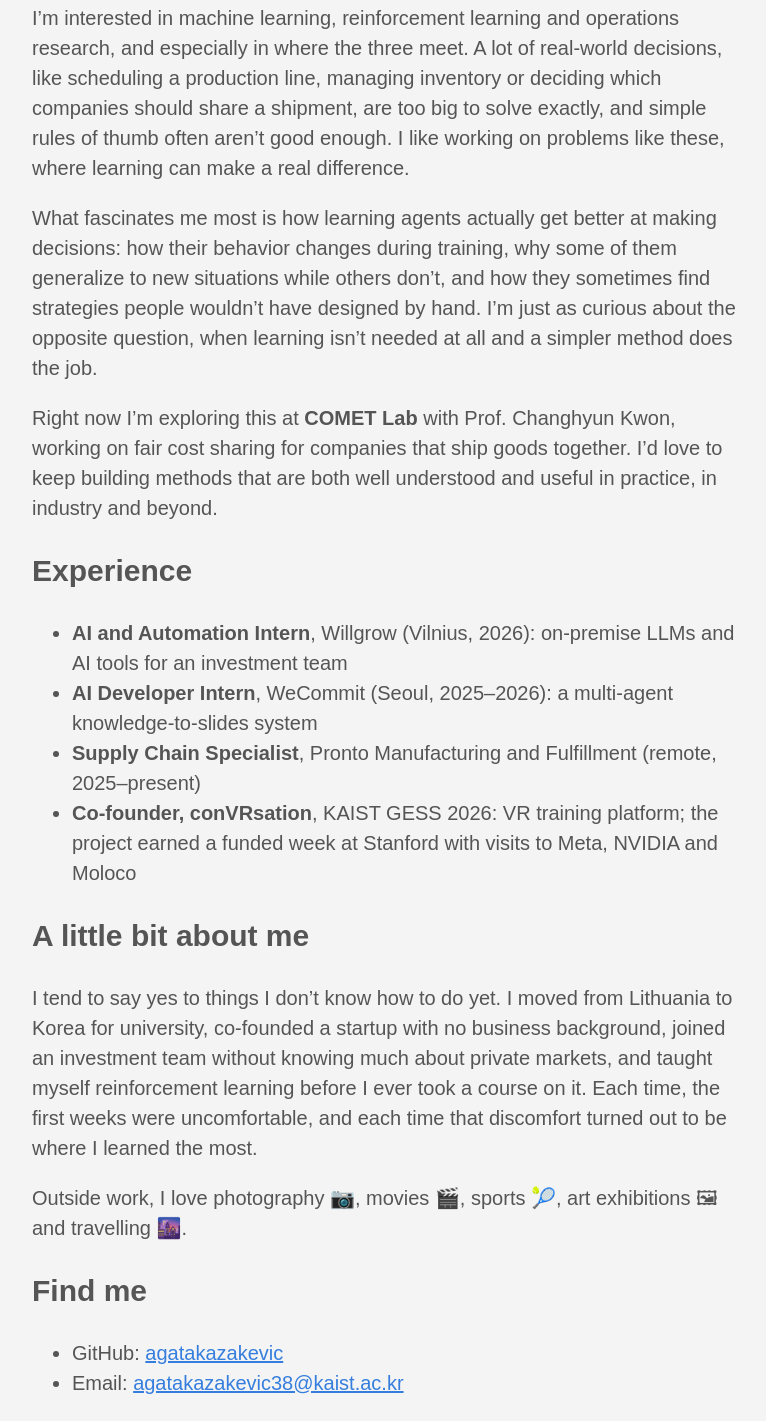
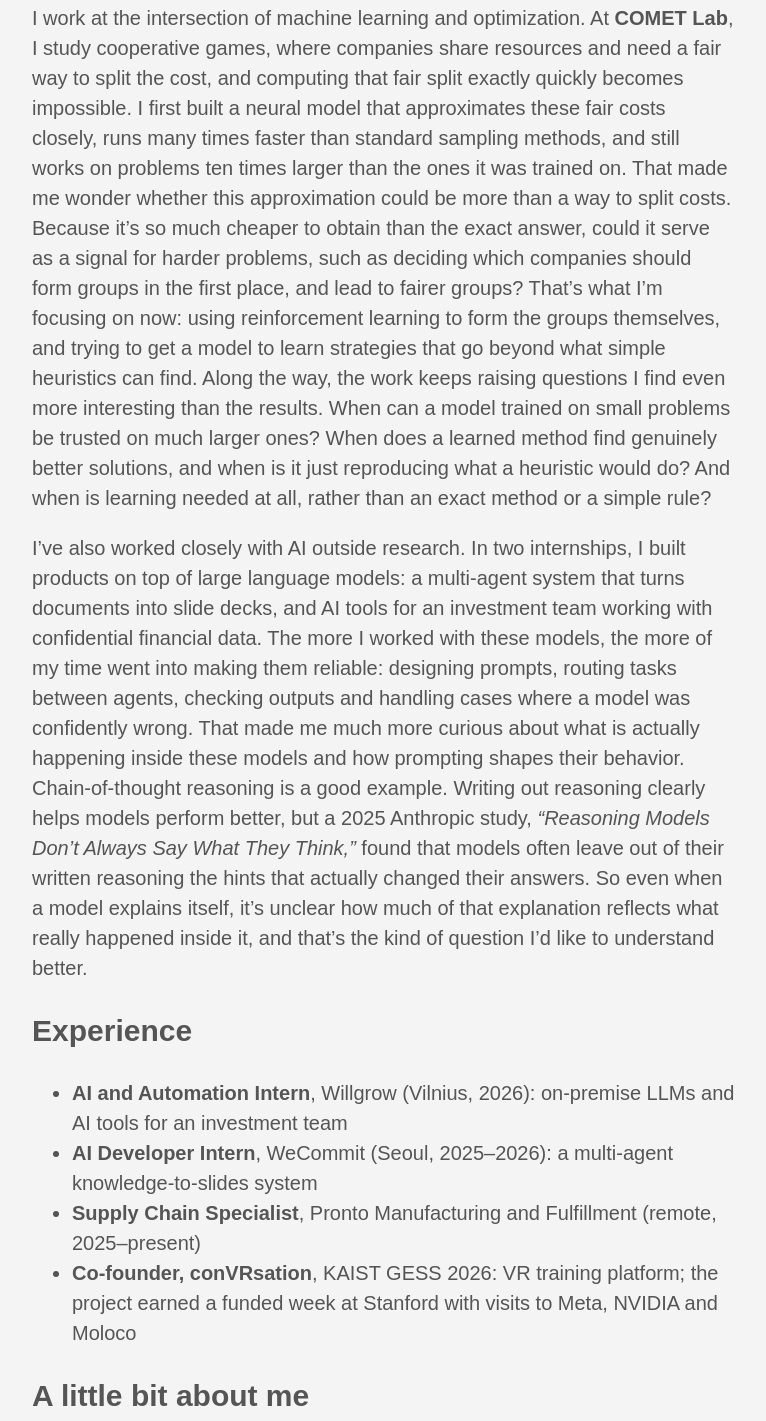
Before and after one commit to agatakazakevic/Agataportfolio, a plain HTML site: page about/index.html in a window 1280 px wide. Shown: the part 1338-2759 px from the top of the page, without its empty margins (256-1022 px from the left). Drawn offline with Linux system fonts and the light colour scheme.

Commit message:
Update index.html

```diff
--- a/about/index.html
+++ b/about/index.html
@@ -28,7 +28,7 @@
 
 
 
-    <meta property="og:title" content="About" />
+
 <meta property="og:description" content="Agata Kazakevic — KAIST undergraduate in Computer Science and Industrial &amp; Systems Engineering, interested in machine learning, reinforcement learning and operations research." />
 <meta property="og:type" content="article" />
 <meta property="og:url" content="https://agatakazakevic.github.io/Agataportfolio/about/" /><meta property="article:section" content="" />
@@ -147,9 +147,8 @@
 <p>I&rsquo;m a fourth-year undergraduate at <strong>KAIST</strong>, double-majoring in <strong>Computer Science</strong> and <strong>Industrial &amp; Systems Engineering</strong>.</p>
 
 <h2>Research interests</h2>
-<p>I&rsquo;m interested in machine learning, reinforcement learning and operations research, and especially in where the three meet. A lot of real-world decisions, like scheduling a production line, managing inventory or deciding which companies should share a shipment, are too big to solve exactly, and simple rules of thumb often aren&rsquo;t good enough. I like working on problems like these, where learning can make a real difference.</p>
-<p>What fascinates me most is how learning agents actually get better at making decisions: how their behavior changes during training, why some of them generalize to new situations while others don&rsquo;t, and how they sometimes find strategies people wouldn&rsquo;t have designed by hand. I&rsquo;m just as curious about the opposite question, when learning isn&rsquo;t needed at all and a simpler method does the job.</p>
-<p>Right now I&rsquo;m exploring this at <strong>COMET Lab</strong> with Prof. Changhyun Kwon, working on fair cost sharing for companies that ship goods together. I&rsquo;d love to keep building methods that are both well understood and useful in practice, in industry and beyond.</p>
+<p>I work at the intersection of machine learning and optimization. At <strong>COMET Lab</strong>, I study cooperative games, where companies share resources and need a fair way to split the cost, and computing that fair split exactly quickly becomes impossible. I first built a neural model that approximates these fair costs closely, runs many times faster than standard sampling methods, and still works on problems ten times larger than the ones it was trained on. That made me wonder whether this approximation could be more than a way to split costs. Because it&rsquo;s so much cheaper to obtain than the exact answer, could it serve as a signal for harder problems, such as deciding which companies should form groups in the first place, and lead to fairer groups? That&rsquo;s what I&rsquo;m focusing on now: using reinforcement learning to form the groups themselves, and trying to get a model to learn strategies that go beyond what simple heuristics can find. Along the way, the work keeps raising questions I find even more interesting than the results. When can a model trained on small problems be trusted on much larger ones? When does a learned method find genuinely better solutions, and when is it just reproducing what a heuristic would do? And when is learning needed at all, rather than an exact method or a simple rule?</p>
+<p>I&rsquo;ve also worked closely with AI outside research. In two internships, I built products on top of large language models: a multi-agent system that turns documents into slide decks, and AI tools for an investment team working with confidential financial data. The more I worked with these models, the more of my time went into making them reliable: designing prompts, routing tasks between agents, checking outputs and handling cases where a model was confidently wrong. That made me much more curious about what is actually happening inside these models and how prompting shapes their behavior. Chain-of-thought reasoning is a good example. Writing out reasoning clearly helps models perform better, but a 2025 Anthropic study, <em>&ldquo;Reasoning Models Don&rsquo;t Always Say What They Think,&rdquo;</em> found that models often leave out of their written reasoning the hints that actually changed their answers. So even when a model explains itself, it&rsquo;s unclear how much of that explanation reflects what really happened inside it, and that&rsquo;s the kind of question I&rsquo;d like to understand better.</p>
 
 <h2>Experience</h2>
 <ul>
@@ -161,7 +160,7 @@
 
 <h2>A little bit about me</h2>
 <p>I tend to say yes to things I don&rsquo;t know how to do yet. I moved from Lithuania to Korea for university, co-founded a startup with no business background, joined an investment team without knowing much about private markets, and taught myself reinforcement learning before I ever took a course on it. Each time, the first weeks were uncomfortable, and each time that discomfort turned out to be where I learned the most.</p>
-<p>Outside work, I love photography 📷, movies 🎬, sports 🎾, art exhibitions 🖼 and travelling 🌆.</p>
+<p>Outside work, I love running, cooking pastries, hiking and playing board games.</p>
 
 <h2>Find me</h2>
 <ul>
```
